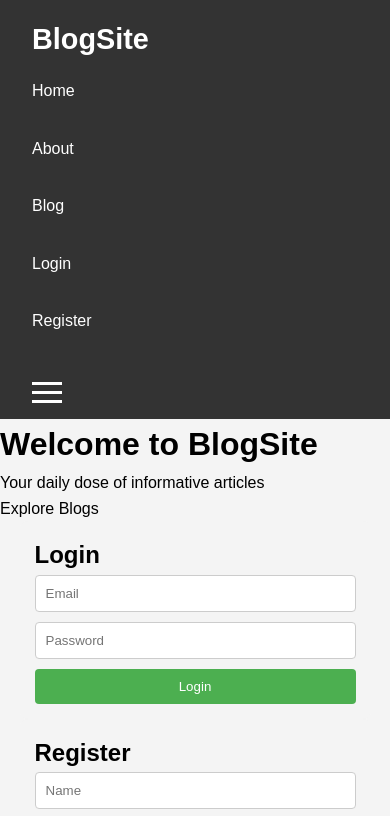
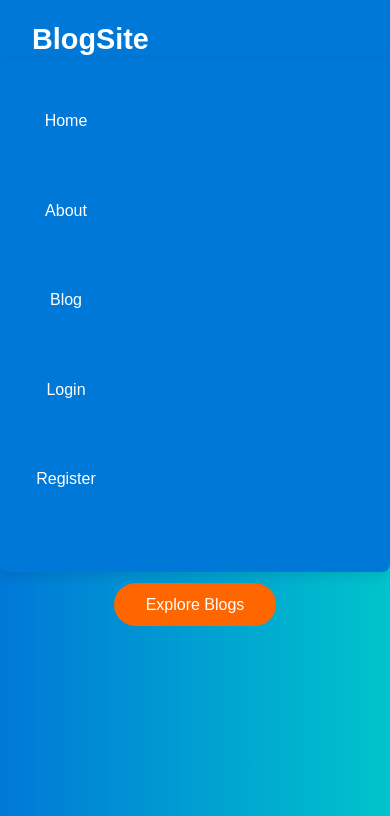
Before and after one commit to warrior-team-primu/website_blog_uas, a plain HTML site: page index.html in a window 390 px wide. Both pictures are taken after a click on the element 47 px from the left and 72 px from the top of the page. Shown: the top 816 px of the page. Drawn offline with Linux system fonts and the light colour scheme; no server answers.

Commit message:
update styles and html nav bar fix responsive

```diff
--- a/css/style.css
+++ b/css/style.css
@@ -6,13 +6,14 @@
 }
 
 html {
-    font-size: 100%; /* Default font size for scalable units */
+    font-size: 100%;
 }
 
 body {
-    font-family: Arial, sans-serif;
+    font-family: 'Poppins', sans-serif;
     line-height: 1.6;
-    background-color: #f4f4f4;
+    background-color: #f0f2f5;
+    color: #333;
 }
 
 img {
@@ -21,7 +22,9 @@ img {
 }
 
 button {
-    font-family: inherit; /* Ensure button text uses the same font as body */
+    font-family: inherit;
+    border: none;
+    cursor: pointer;
 }
 
 a {
@@ -35,8 +38,12 @@ a {
     justify-content: space-between;
     align-items: center;
     padding: 1rem 2rem;
-    background-color: #333;
+    background-color: #0078d7;
     color: white;
+    box-shadow: 0 2px 5px rgba(0, 0, 0, 0.1);
+    position: sticky;
+    top: 0;
+    z-index: 999;
 }
 
 .navbar .logo a {
@@ -48,16 +55,51 @@ a {
 .nav-links {
     display: flex;
     list-style-type: none;
+    transition: all 0.3s ease-in-out;
 }
 
+/* Hide Logout by Default */
+#logoutBtn {
+    display: none;
+}
+
+/* Show Logout Button when Logged In */
+.logged-in #logoutBtn {
+    display: inline-block;
+}
+
+
+/* Navbar Links (Uniform Size) */
 .nav-links li {
-    margin-left: 2rem;
+    margin: 0;
+    list-style: none;
 }
 
 .nav-links li a {
     color: white;
     font-size: 1rem;
+    padding: 0.8rem 1.5rem; /* Samakan ukuran padding */
+    border-radius: 4px;
+    text-align: center;
+    display: inline-block;
+    transition: background-color 0.3s, color 0.3s;
 }
+
+.nav-links li a:hover {
+    background-color: rgba(255, 255, 255, 0.2);
+    color: #ffcc00;
+}
+
+.nav-links li a.active {
+    background-color: #ffcc00;
+    color: #333;
+}
+
+.navbar .nav-links li a {
+    width: 100px; /* Samakan lebar setiap link */
+    text-align: center;
+}
+
 
 .hamburger {
     display: none;
@@ -66,7 +108,6 @@ a {
     justify-content: space-between;
     width: 30px;
     height: 21px;
-    position: relative;
 }
 
 .hamburger .line {
@@ -88,53 +129,106 @@ a {
     transform: rotate(-45deg) translate(5px, -5px);
 }
 
-.hamburger::after {
-    content: 'Menu';
+.nav-links.active {
+    display: flex;
+    flex-direction: column;
     position: absolute;
-    left: -9999px;
-    visibility: hidden;
+    top: 60px;
+    right: 0;
+    background-color: #0078d7;
+    padding: 1rem;
+    border-radius: 8px;
+    box-shadow: 0 4px 12px rgba(0, 0, 0, 0.1);
 }
 
-.hamburger:focus::after {
-    left: 10px;
-    visibility: visible;
+@media (max-width: 768px) {
+    .nav-links li a {
+        width: 100%;
+        padding: 1rem;
+    }
+
+
+    .nav-links {
+        display: none;
+        flex-direction: column;
+        width: 100%;
+    }
+
+    .hamburger {
+        display: flex;
+    }
+}
+
+/* Hero Section */
+.hero {
+    height: 100vh;
+    display: flex;
+    justify-content: center;
+    align-items: center;
+    background: linear-gradient(to right, #0078d7, #00c4cc);
+    color: white;
+    text-align: center;
+}
+
+.hero-content h1 {
+    font-size: 3rem;
+    margin-bottom: 1rem;
+}
+
+.hero-content p {
+    font-size: 1.2rem;
+    margin-bottom: 1.5rem;
+}
+
+.cta-btn {
+    padding: 0.8rem 2rem;
+    background-color: #ff6600;
+    color: white;
+    border-radius: 50px;
+    font-size: 1rem;
+    transition: background-color 0.3s;
+}
+
+.cta-btn:hover {
+    background-color: #e65c00;
 }
 
 /* Form Section */
 .form-section {
     padding: 20px;
-    background-color: #f4f4f4;
+    background-color: white;
     border-radius: 8px;
     max-width: 400px;
-    margin: 0 auto;
+    margin: 40px auto;
+    box-shadow: 0 4px 12px rgba(0, 0, 0, 0.1);
 }
 
 input {
     width: 100%;
-    padding: 10px;
-    margin-bottom: 10px;
+    padding: 12px;
+    margin-bottom: 15px;
     border-radius: 4px;
     border: 1px solid #ccc;
 }
 
 input:focus {
-    border-color: #4CAF50;
+    border-color: #0078d7;
     outline: none;
-    box-shadow: 0 0 5px rgba(76, 175, 80, 0.5);
+    box-shadow: 0 0 5px rgba(0, 120, 215, 0.5);
 }
 
 button {
     width: 100%;
-    padding: 10px;
-    background-color: #4CAF50;
+    padding: 12px;
+    background-color: #0078d7;
     color: white;
-    border: none;
     border-radius: 4px;
-    cursor: pointer;
+    font-size: 1rem;
+    transition: background-color 0.3s;
 }
 
 button:hover {
-    background-color: #45a049;
+    background-color: #005bb5;
 }
 
 button.cancel {
@@ -142,7 +236,7 @@ button.cancel {
 }
 
 button.cancel:hover {
-    background-color: #e53935;
+    background-color: #d32f2f;
 }
 
 .error-message {
@@ -169,37 +263,71 @@ button.cancel:hover {
 
 .blogs-list {
     display: grid;
-    grid-template-columns: repeat(auto-fill, minmax(250px, 1fr));
+    grid-template-columns: repeat(auto-fill, minmax(300px, 1fr));
     gap: 2rem;
 }
 
 .blog-item {
     background-color: white;
-    border-radius: 8px;
-    padding: 1.5rem;
-    box-shadow: 0 2px 5px rgba(0, 0, 0, 0.1);
+    border-radius: 12px;
+    overflow: hidden;
+    box-shadow: 0 4px 12px rgba(0, 0, 0, 0.1);
     transition: all 0.3s ease;
 }
 
 .blog-item:hover {
-    transform: translateY(-5px);
-    box-shadow: 0 4px 10px rgba(0, 0, 0, 0.2);
+    transform: translateY(-10px);
+    box-shadow: 0 8px 20px rgba(0, 0, 0, 0.15);
+}
+
+.blog-item img {
+    width: 100%;
+    height: 200px;
+    object-fit: cover;
+}
+
+.blog-item-content {
+    padding: 1.5rem;
 }
 
 .blog-item h3 {
-    font-size: 1.6rem;
-    margin-bottom: 1rem;
+    font-size: 1.8rem;
+    margin-bottom: 0.5rem;
 }
 
 .blog-item p {
     font-size: 1rem;
     color: #555;
+    margin-bottom: 1rem;
 }
 
-.blog-item img {
-    width: 100%;
-    border-radius: 4px;
-    margin-bottom: 1rem;
+.read-more-btn {
+    display: inline-block;
+    padding: 0.5rem 1rem;
+    background-color: #0078d7;
+    color: white;
+    border-radius: 5px;
+    font-size: 0.9rem;
+    transition: background-color 0.3s;
+}
+
+.read-more-btn:hover {
+    background-color: #005bb5;
+}
+
+/* Load More Button */
+.load-more-btn {
+    margin-top: 2rem;
+    padding: 1rem 2rem;
+    background-color: #ff6600;
+    color: white;
+    border-radius: 50px;
+    font-size: 1rem;
+    transition: background-color 0.3s;
+}
+
+.load-more-btn:hover {
+    background-color: #e65c00;
 }
 
 /* Responsive Styles */
@@ -234,6 +362,10 @@ button.cancel:hover {
     .hero p {
         font-size: 1rem;
     }
+
+    .blog-item img {
+        height: 150px;
+    }
 }
 
 @media (max-width: 480px) {
@@ -249,4 +381,8 @@ button.cancel:hover {
     .blog-item p {
         font-size: 0.9rem;
     }
+
+    .read-more-btn {
+        font-size: 0.8rem;
+    }
 }
--- a/index.html
+++ b/index.html
@@ -30,12 +30,10 @@
         </nav>
     </header>
 
-
-
     <!-- Hero Section -->
     <section class="hero">
         <div class="hero-content">
-            <h1>Welcome to BlogSite</h1>
+            <h1>Selamat Datang di BlogSite</h1>
             <p>Your daily dose of informative articles</p>
             <a href="#" class="cta-btn">Explore Blogs</a>
         </div>
```
